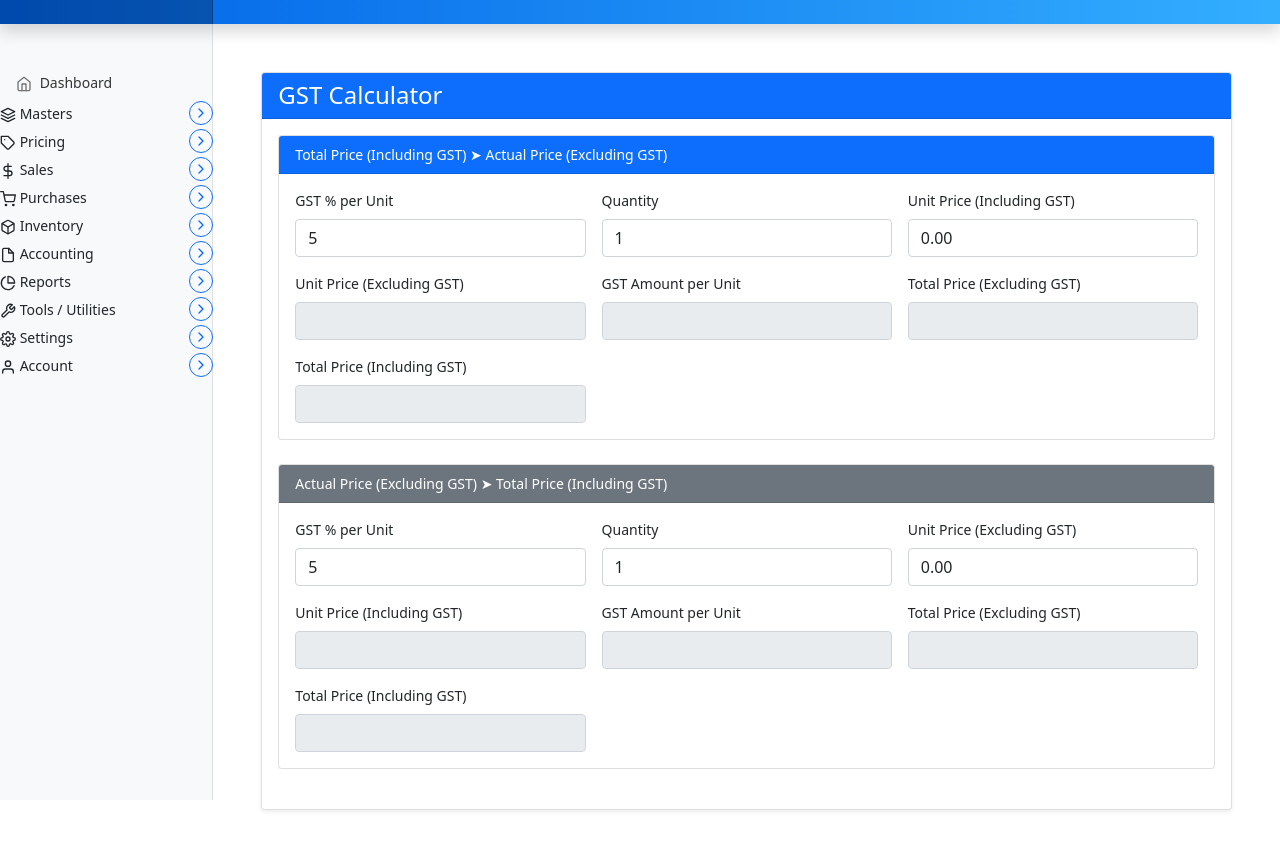
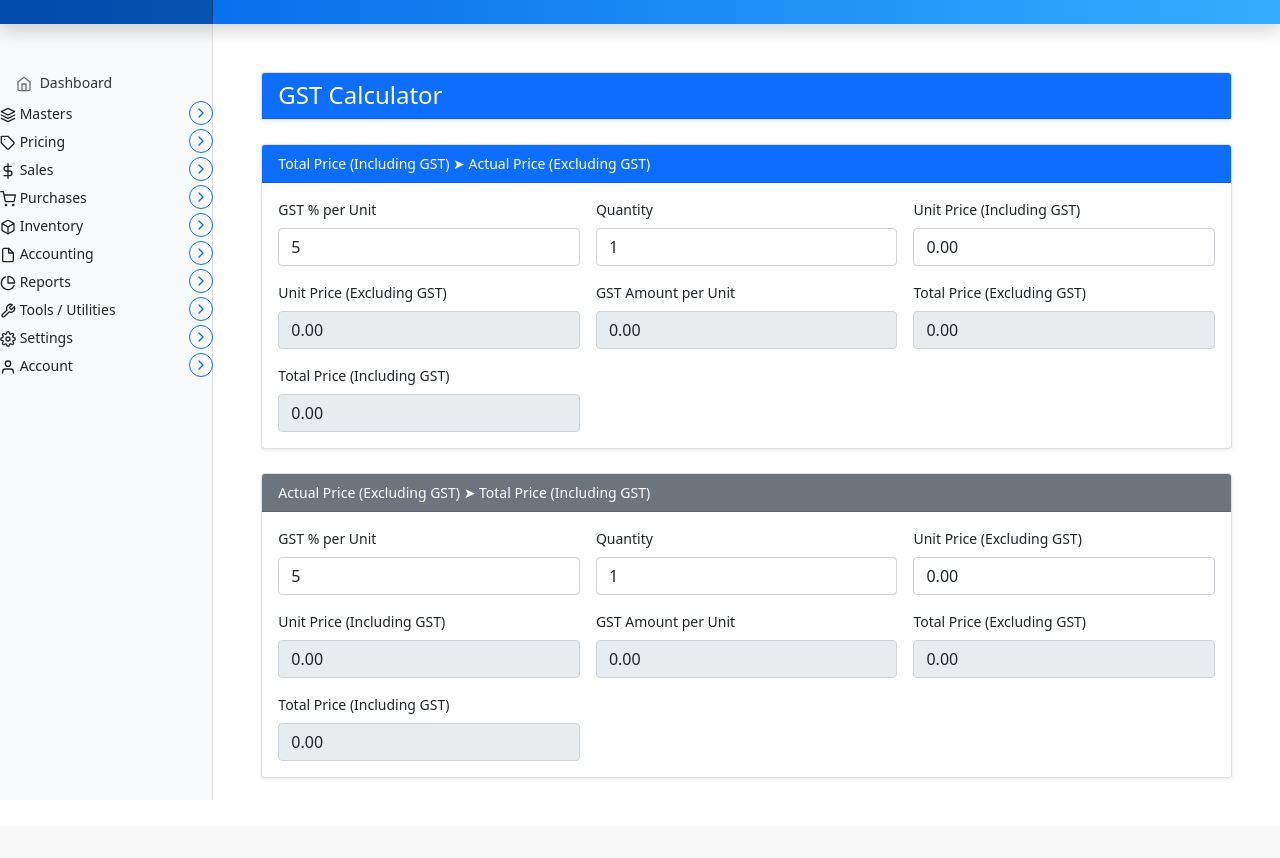
Before and after one commit to hencilpeter/projects, a Django app: page /invoice/view_gst_calculator/ in a window 1280 px wide. After the commit the page ends 800 px from the top, so only its background shows below. Run offline with Django 5.2, Linux system fonts and the light colour scheme; some libraries are stand-ins or nearby versions.

Commit message:
additional change.

```diff
--- a/PythonProjects/marania_invoice_venv/marania_invoice_proj/templates/marania_invoice_app/view_gst_calculator.html
+++ b/PythonProjects/marania_invoice_venv/marania_invoice_proj/templates/marania_invoice_app/view_gst_calculator.html
@@ -6,15 +6,14 @@
 
   <div class="container my-5">
 
-    <div class="card shadow-sm">
+    <div class="card shadow-sm mb-4">
       <div class="card-header bg-primary text-white">
         <h4 class="mb-0">GST Calculator</h4>
       </div>
+    </div>
 
-      <div class="card-body">
-
-        <!-- Section 1 -->
-        <div class="card mb-4">
+    <!-- ===================== SECTION 1 ===================== -->
+    <div class="card mb-4 shadow-sm">
       <div class="card-header bg-primary text-white">
         Total Price (Including GST) ➤ Actual Price (Excluding GST)
       </div>
@@ -65,8 +64,8 @@
       </div>
     </div>
 
-        <!-- Section 2 -->
-        <div class="card mb-4">
+    <!-- ===================== SECTION 2 ===================== -->
+    <div class="card mb-4 shadow-sm">
       <div class="card-header bg-secondary text-white">
         Actual Price (Excluding GST) ➤ Total Price (Including GST)
       </div>
@@ -118,20 +117,21 @@
     </div>
 
   </div>
-    </div>
-
-  </div>
 
 </main>
 
-<!-- Calculation Script -->
+<!-- ===================== SCRIPTS ===================== -->
+
+<!-- jQuery (REQUIRED) -->
+<script src="https://code.jquery.com/jquery-3.6.0.min.js"></script>
+
 <script>
   function calculateSection1() {
     const gst = parseFloat($('#gst1').val()) || 0;
     const qty = parseInt($('#qty1').val()) || 0;
     const inclPrice = parseFloat($('#unitPriceIncl1').val()) || 0;
 
-    const exclPrice = inclPrice / (1 + gst / 100);
+    const exclPrice = gst > 0 ? inclPrice / (1 + gst / 100) : inclPrice;
     const gstAmount = inclPrice - exclPrice;
 
     $('#unitPriceExcl1').val(exclPrice.toFixed(2));
@@ -154,13 +154,16 @@
     $('#totalIncl2').val((inclPrice * qty).toFixed(2));
   }
 
+  $(document).ready(function () {
     $('input').on('input', function () {
       calculateSection1();
       calculateSection2();
     });
 
+    // Initial calculation
     calculateSection1();
     calculateSection2();
+  });
 </script>
 
 {% endblock %}
```
Lines whose indentation alone changed are shown as unchanged.
